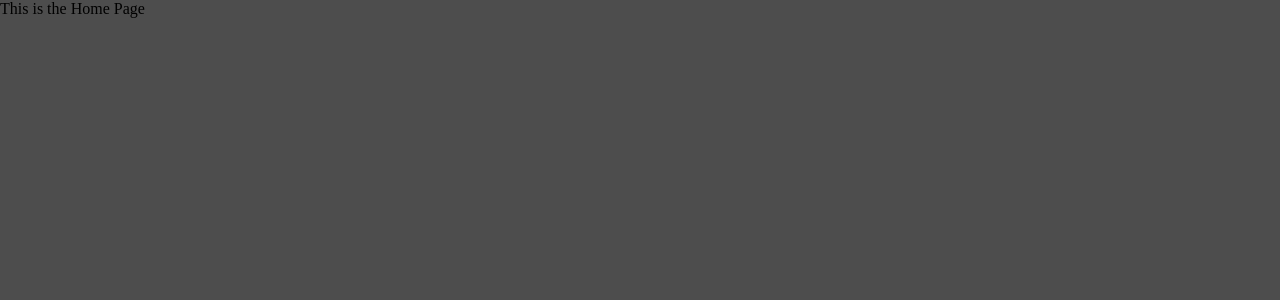
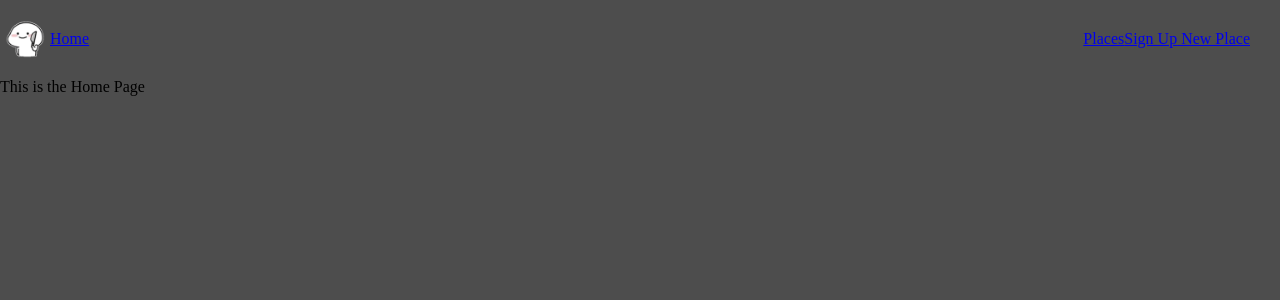
Before and after one commit to MenarSelamet/locations-mern-project, a React (Create React App) app: page / in a window 1280 px wide. Shown: the top 300 px of the page. Built offline with nearby package versions, Linux system fonts and the light colour scheme.

Commit message:
Basic Navbar

```diff
--- /dev/null
+++ b/src/Components/Shared/Navbar.js
@@ -0,0 +1,23 @@
+import React from "react";
+import { Link } from "react-router-dom";
+
+const Navbar = () => {
+  return (
+    <nav className="container">
+      <div className="logoContainer">
+        <img className="logo" src="quby-knife.gif" alt="Quby holding a knife" />
+        <Link to="/">Home</Link>
+      </div>
+
+      <div className="smallerContainer">
+        <div>
+          <Link to="/Places">Places</Link>
+          <Link to="/auth">Sign Up</Link>
+          <Link to="/new"> New Place </Link>
+        </div>
+      </div>
+    </nav>
+  );
+};
+
+export default Navbar;
--- a/src/index.css
+++ b/src/index.css
@@ -2,3 +2,23 @@ body {
   margin: 0;
   background: #4d4d4d;
 }
+
+.container {
+  display: flex;
+  justify-content: space-between;
+}
+
+.smallerContainer {
+  margin: 30px;
+  display: flex;
+  justify-content: space-between;
+}
+
+.logoContainer {
+  display: flex;
+  align-items: center;
+}
+
+.logo {
+  width: 50px;
+}
--- a/src/index.js
+++ b/src/index.js
@@ -4,11 +4,13 @@ import './index.css';
 import App from './App';
 import reportWebVitals from './reportWebVitals';
 import { BrowserRouter } from 'react-router-dom';
+import Navbar from './Components/Shared/Navbar';
 
 const root = ReactDOM.createRoot(document.getElementById('root'));
 root.render(
   <React.StrictMode>
     <BrowserRouter>
+      <Navbar/>
       <App />
     </BrowserRouter>
   </React.StrictMode>
```
Also changed, not shown: public/quby-knife.gif (added), src/Components/Places/Button.js (added), src/Components/User/Button.js (added).
